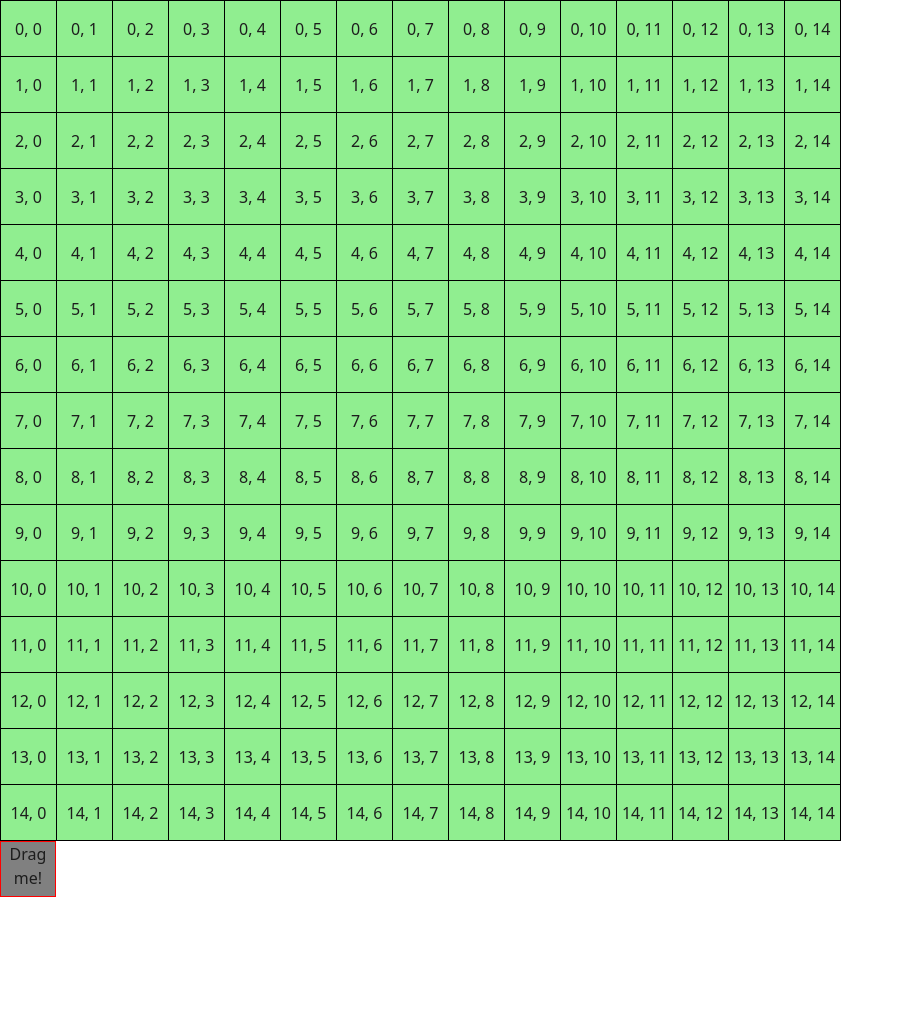
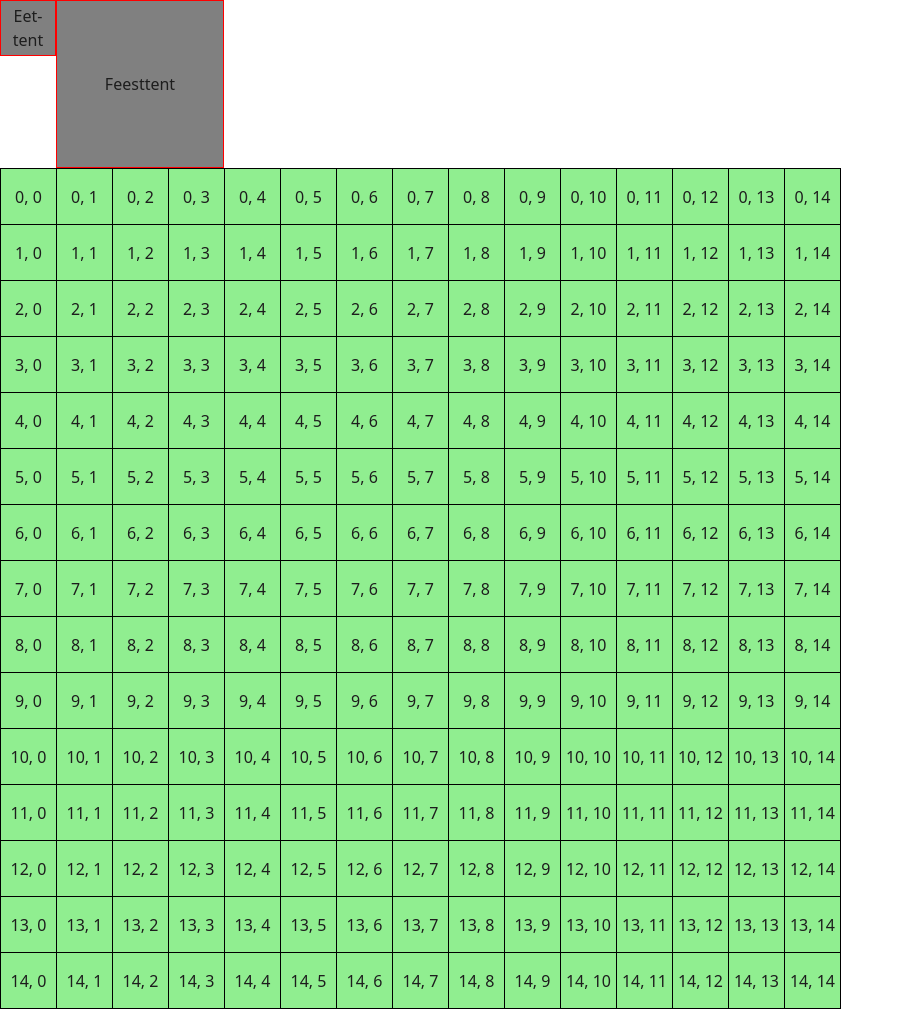
Before and after one commit to mftver/CROWDR, a website built with webpack: page src/index.html in a window 1280 px wide. Shown: the whole page, without its empty margins (0-904 px from the left). Before the commit the page ends 897 px from the top, so only its background shows below. Built offline with nearby package versions, Linux system fonts and the light colour scheme.

Commit message:
Added mulitple draggable elements

```diff
--- a/src/css/main.css
+++ b/src/css/main.css
@@ -9,13 +9,31 @@ td {
   text-align: center;
 }
 
+.draggable-container {
+  height: calc(3.5em*3);
+  width: 100vw;
+  display: flex;
+}
+
 .draggable {
   border: 1px solid red;
   background-color: gray;
+  text-align: center;
+  user-select: none;
+  display: flex;
+  justify-content: center;
+  align-items: center;
+}
+
+/* Tent stylings */
+.Tent1x1 {
   width: 3.5em;
   height: 3.5em;
-  text-align: center;
-  user-select: none;
+}
+
+.Tent3x3 {
+  width: calc(3.5em*3);
+  height: calc(3.5em*3);
 }
 
 .selectable-cell {
--- a/src/index.html
+++ b/src/index.html
@@ -5,5 +5,9 @@
     <title>CROWDR</title>
   <meta name="viewport" content="width=device-width, initial-scale=1"><script defer src="index.js"></script></head>
   <body>
+    <div class="draggable-container">
+      <div class="draggable Tent1x1">Eet-tent</div>
+      <div class="draggable Tent3x3">Feesttent</div>
+    </div>
   </body>
 </html>
--- a/src/index.js
+++ b/src/index.js
@@ -8,12 +8,6 @@ window.onload = () => {
     let table = document.createElement("table");
     document.body.appendChild(table);
     generateTable(table);
-
-    // Generate draggable element
-    let draggableElement = document.createElement('div');
-    draggableElement.setAttribute('class', 'draggable');
-    draggableElement.textContent = 'Drag me!';
-    document.body.appendChild(draggableElement);
 };
 
 function generateTable(table) {
@@ -52,6 +46,7 @@ document.onmouseup = (e) => {
             tableCell.classList.remove('selectable-cell');
             tableCell.classList.add('selected-cell')
         }
+        clickedElement.removeAttribute('id');
         isDragging = false;
     }
 }
```
